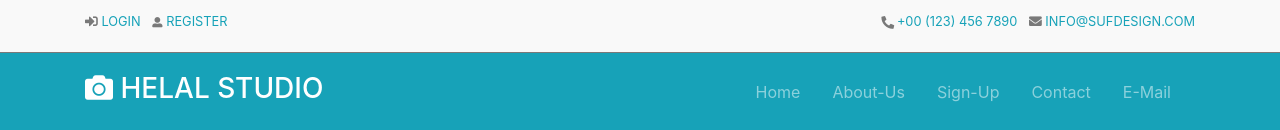
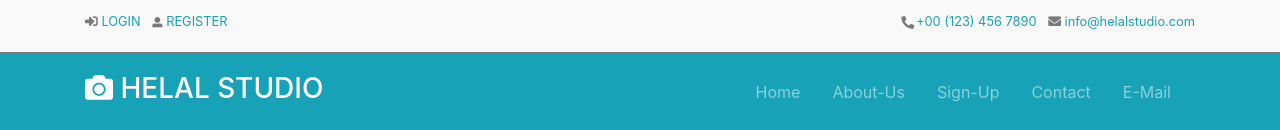
Before and after one commit to SamiUlFaysal/HelalStudio, a plain HTML site: page index.html in a window 1280 px wide. Shown: the top 130 px of the page. Drawn offline with nearby package versions, Linux system fonts and the light colour scheme; a web font is replaced by a local one.

Commit message:
Update index.html

```diff
--- a/index.html
+++ b/index.html
@@ -47,7 +47,7 @@
                         </li>
                         <li class=" list-inline-item">
                             <i class=" fas fa-envelope  "></i>
-                            <a href="#">INFO@SUFDESIGN.COM</a>
+                            <a href="#">info@helalstudio.com</a>
                         </li>
                     </ul>
                 </div>
```
